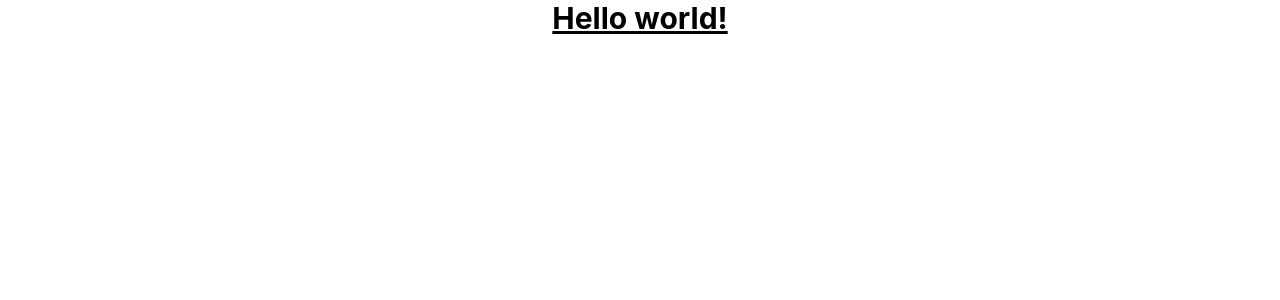
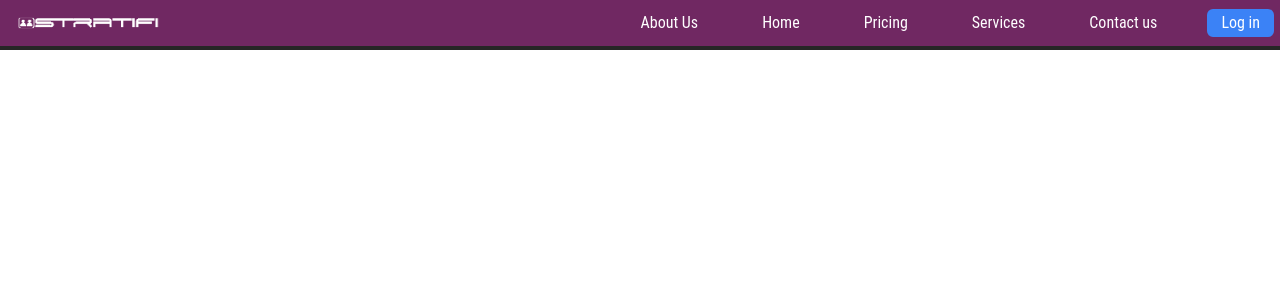
Before and after one commit to STRATIFI-Bravo-Startup-3/Stratifi-React, a React (Create React App) app in the folder stratifi-app/: page / in a window 1280 px wide. Shown: the top 300 px of the page. Built offline with nearby package versions, Linux system fonts and the light colour scheme.

Commit message:
added NavBar component (Incomplete)

```diff
--- a/stratifi-app/package.json
+++ b/stratifi-app/package.json
@@ -8,6 +8,7 @@
     "@testing-library/user-event": "^13.5.0",
     "react": "^18.2.0",
     "react-dom": "^18.2.0",
+    "react-icons": "^4.6.0",
     "react-scripts": "5.0.1",
     "web-vitals": "^2.1.4"
   },
--- a/stratifi-app/src/components/NavBar.jsx
+++ b/stratifi-app/src/components/NavBar.jsx
@@ -1,10 +1,36 @@
-import React, { Component } from "react";
+import React, { Component, useState } from "react";
+import logo from "../images/logo.png";
+import { HiMenu } from "react-icons/hi";
 
-class NavBar extends Component {
-  state = {};
-  render() {
-    return <h1 className="text-3xl font-bold underline">Hello world!</h1>;
-  }
-}
+const NavBar = () => {
+  const [open, setOpen] = useState(false);
+
+  return (
+    <header className="border-b-4 border-neutral-800">
+      <div className="flex items-center p-2 bg-[#702862] text-white justify-between mx-auto xl:mx-w-7xl max-w-full text-start  w-full">
+        <div className="w-40">
+          <img className="" src={logo} alt="" srcSet="" />
+        </div>
+        <HiMenu className="lg:hidden block" onClick={() => setOpen(!open)} />
+        <nav
+          className={`${
+            open ? "block" : "hidden"
+          } lg:flex lg:items-center lg:w-auto`}
+        >
+          <ul className="lg:flex lg:justify-between lg:gap-10 ">
+            <li className="px-3 block cursor-pointer">About Us</li>
+            <li className="px-3 block cursor-pointer">Home</li>
+            <li className="px-3 block cursor-pointer">Pricing</li>
+            <li className="px-3 block cursor-pointer">Services</li>
+            <li className="px-3 block cursor-pointer">Contact us</li>
+            <button className="px-3 bg-blue-500 ring-2 ring-blue-500 rounded">
+              Log in
+            </button>
+          </ul>
+        </nav>
+      </div>
+    </header>
+  );
+};
 
 export default NavBar;
--- a/stratifi-app/src/index.css
+++ b/stratifi-app/src/index.css
@@ -1,12 +1,11 @@
 @tailwind base;
 @tailwind components;
 @tailwind utilities;
+@import url("https://fonts.googleapis.com/css2?family=Roboto+Condensed&display=swap");
 
 body {
   margin: 0;
-  font-family: -apple-system, BlinkMacSystemFont, "Segoe UI", "Roboto", "Oxygen",
-    "Ubuntu", "Cantarell", "Fira Sans", "Droid Sans", "Helvetica Neue",
-    sans-serif;
+  font-family: "Roboto Condensed", sans-serif;
   -webkit-font-smoothing: antialiased;
   -moz-osx-font-smoothing: grayscale;
 }
```
Also changed, not shown: stratifi-app/src/images/logo.png (added), 1 other file (tests, documents, lock files or other folders).
